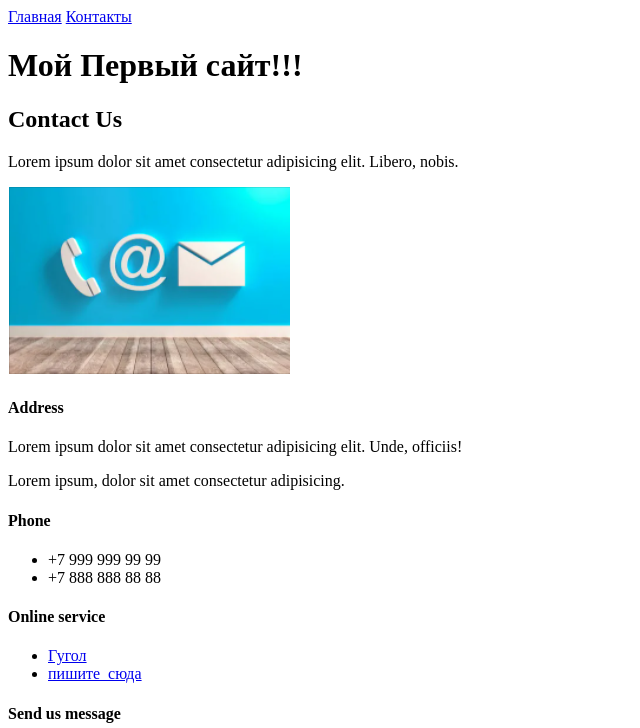
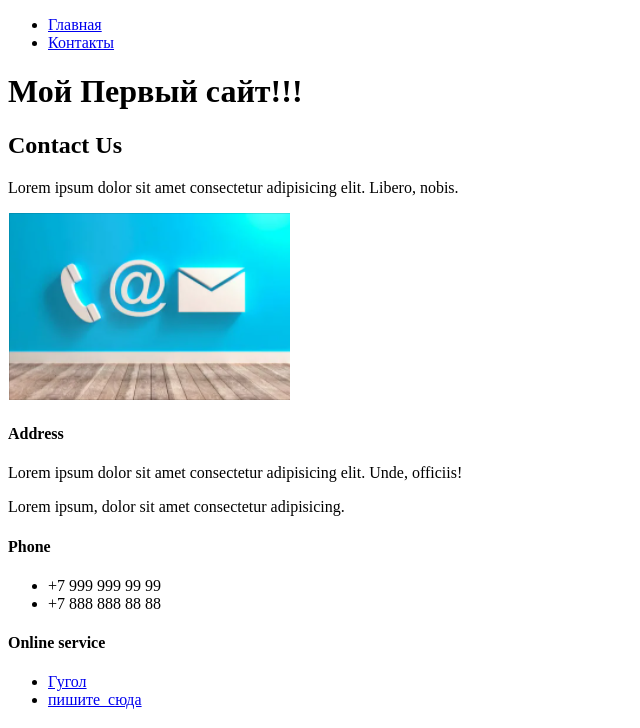
Before and after one commit to ashSmol/csshtml, a plain HTML site: page contacts.html in a window 1280 px wide. Shown: the top 728 px of the page, without its empty margins (0-640 px from the left). Drawn offline with Linux system fonts and the light colour scheme.

Commit message:
Added ul to heading of the site

```diff
--- a/contacts.html
+++ b/contacts.html
@@ -9,8 +9,11 @@
 </head>
 
 <body>
-    <a href="index.html">Главная</a>
-    <a href="contacts.html">Контакты</a>
+    <ul>
+        <li><a href="index.html">Главная</a></li>
+        <li><a href="contacts.html">Контакты</a></li>
+    </ul>
+
     <h1>Мой Первый сайт!!!</h1>
     <h2>Contact Us</h2>
     <P>Lorem ipsum dolor sit amet consectetur adipisicing elit. Libero, nobis.</P>
@@ -28,7 +31,7 @@
         <li><a href="https://www.google.com/" target="_blank">Гугол</a></li>
         <li><a href="mailto:test_email@test.ru">пишите_сюда</a></li>
     </ul>
-    <form action="">
+    <form action="#">
         <h4>Send us message</h4>
         <label>Full Name: <input placeholder="Full Name"></label> <br><br>
         <label>Email: <input type="email" placeholder="Email"></label><br><br>
```
Also changed, not shown: index.html (+5 -1 lines).
